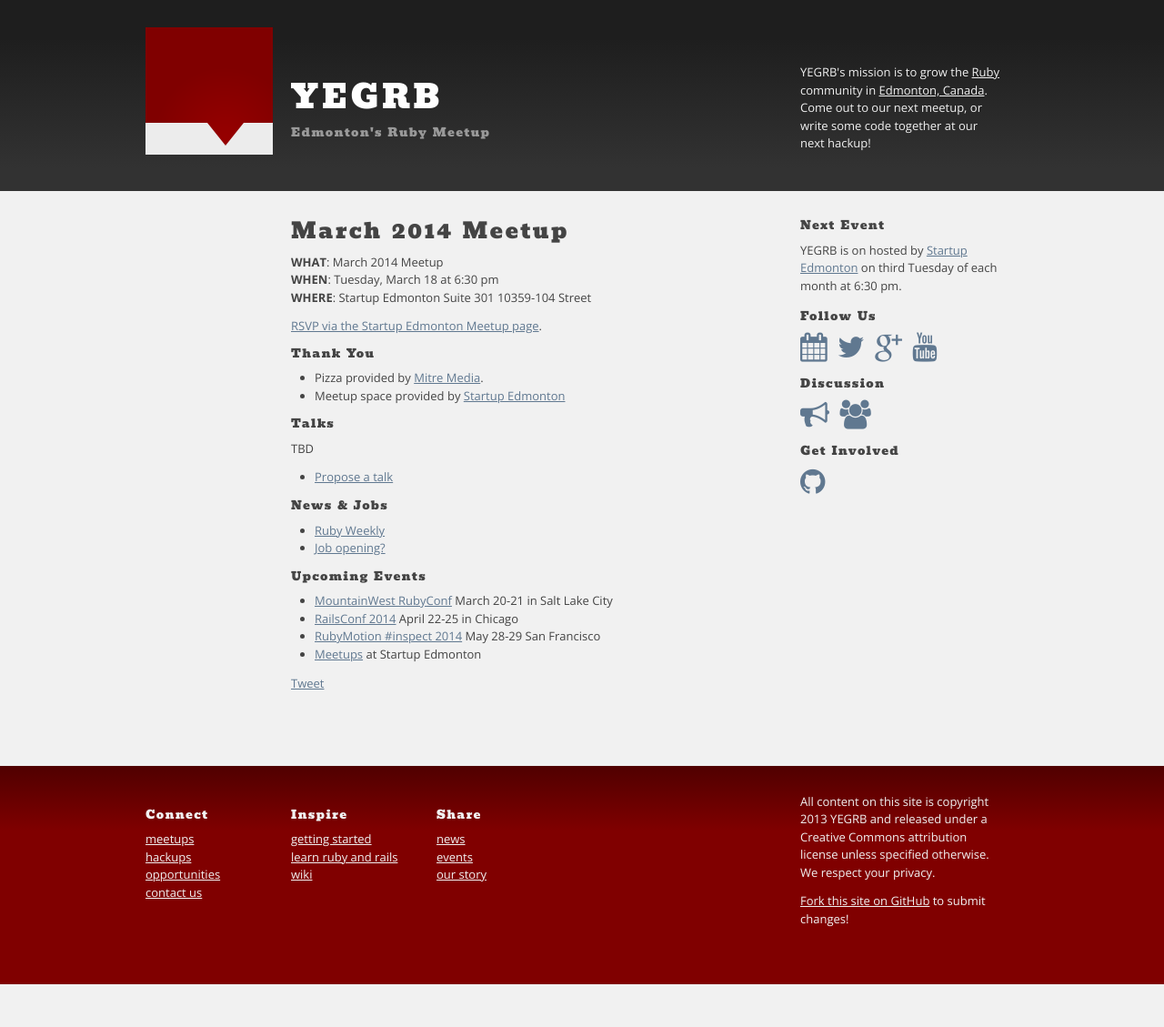
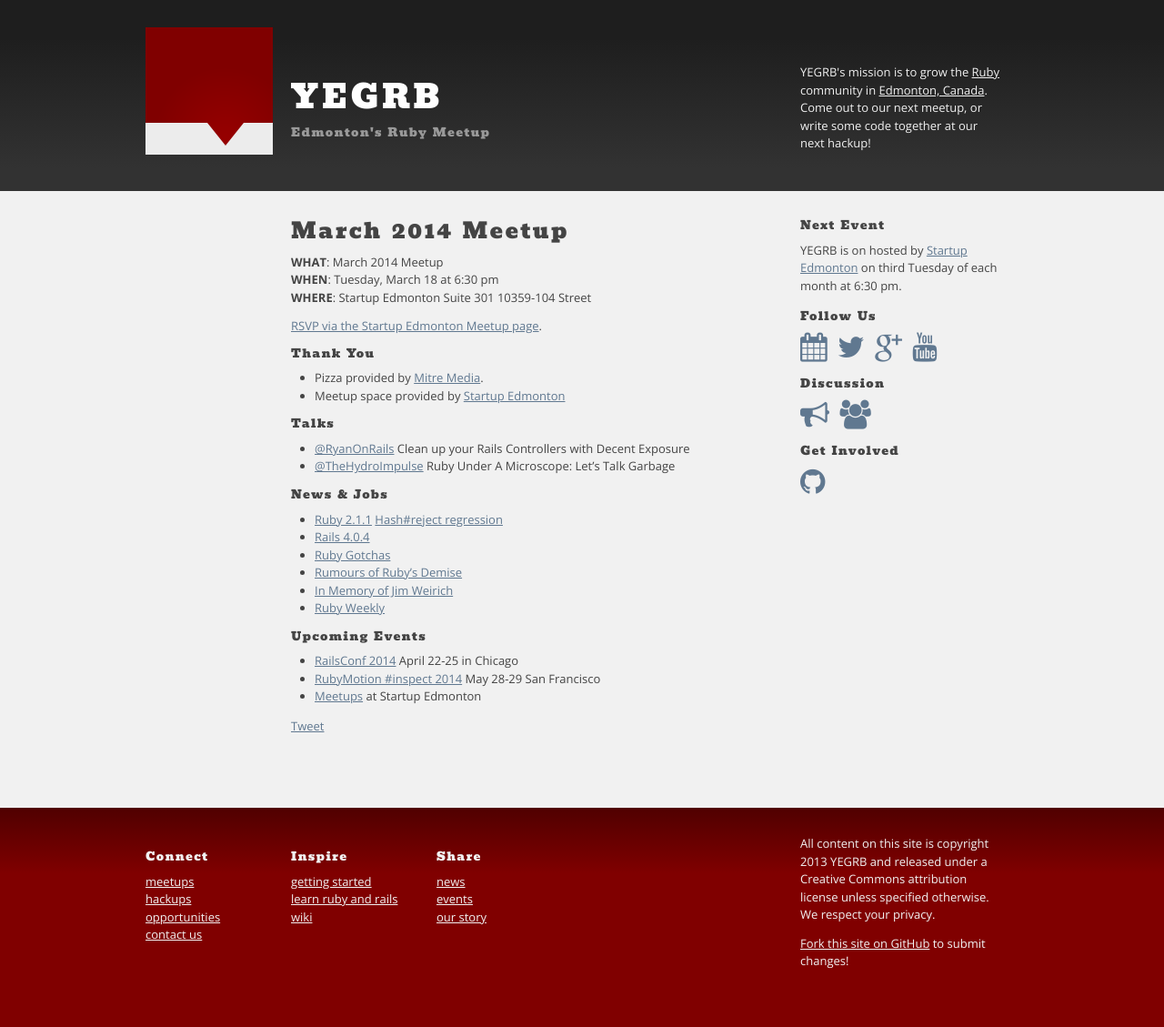
Before and after one commit to yegrb/yegrb.github.io, a Jekyll site: the page built from _posts/2014-03-18-march.markdown, in a window 1280 px wide. Shown: the whole page at 91% size. Built offline with Jekyll 4.4.1, drawn with Linux system fonts in a browser that asks for light colours; nearby versions of some CDN libraries; Markdown is read by kramdown in place of the engine named in the settings; comment, search, counter and statistics services are not loaded; before the commit the page ends 1082 px from its top, so only the background shows below that.

Commit message:
Talks and News for March meetup

```diff
--- a/_posts/2014-03-18-march.markdown
+++ b/_posts/2014-03-18-march.markdown
@@ -17,18 +17,20 @@ category: meetups
 
 ## Talks
 
-TBD
-
-* [Propose a talk](https://github.com/yegrb/yegrb.github.io/issues/13)
+* [@RyanOnRails](https://twitter.com/ryanonrails) Clean up your Rails Controllers with Decent Exposure
+* [@TheHydroImpulse](https://twitter.com/TheHydroImpulse) Ruby Under A Microscope: Let's Talk Garbage
 
 ## News &amp; Jobs
 
+* [Ruby 2.1.1](https://www.ruby-lang.org/en/news/2014/02/24/ruby-2-1-1-is-released/) [Hash#reject regression](https://www.ruby-lang.org/en/news/2014/03/10/regression-of-hash-reject-in-ruby-2-1-1)
+* [Rails 4.0.4](http://weblog.rubyonrails.org/2014/3/14/Rails-4-0-4-has-been-released/)
+* [Ruby Gotchas](http://blog.elpassion.com/ruby-gotchas/)
+* [Rumours of Ruby's Demise](http://devblog.avdi.org/2014/02/23/rumors-of-rubys-demise/)
+* [In Memory of Jim Weirich](http://confreaks.com/events/imjw2014)
 * [Ruby Weekly](http://rubyweekly.com/issues)
-* [Job opening?](https://github.com/yegrb/yegrb.github.io/issues/13)
 
 ## Upcoming Events
 
-* [MountainWest RubyConf](http://mtnwestrubyconf.org/) March 20-21 in Salt Lake City
 * [RailsConf 2014](http://www.railsconf.com/) April 22-25 in Chicago
 * [RubyMotion #inspect 2014](http://www.rubymotion.com/conference/2014/) May 28-29 San Francisco
 * [Meetups](http://www.meetup.com/startupedmonton/) at Startup Edmonton
```
